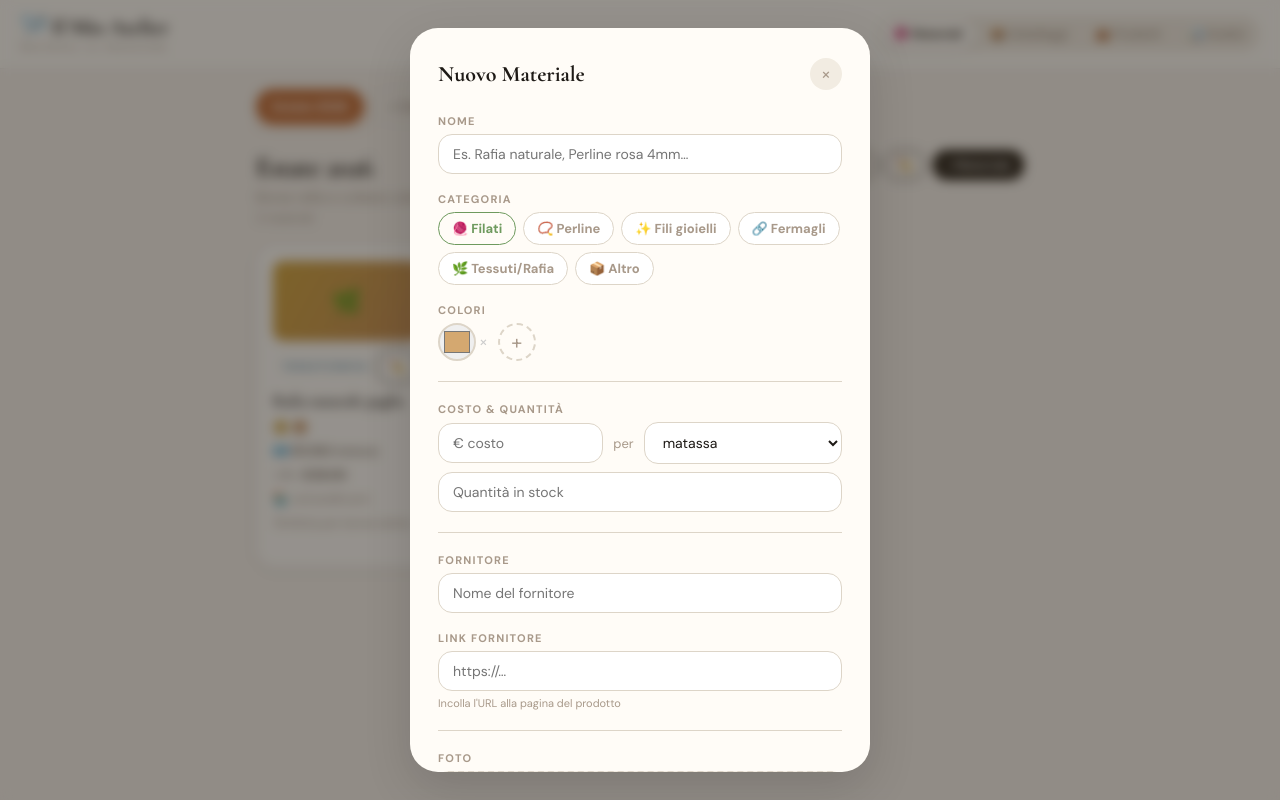
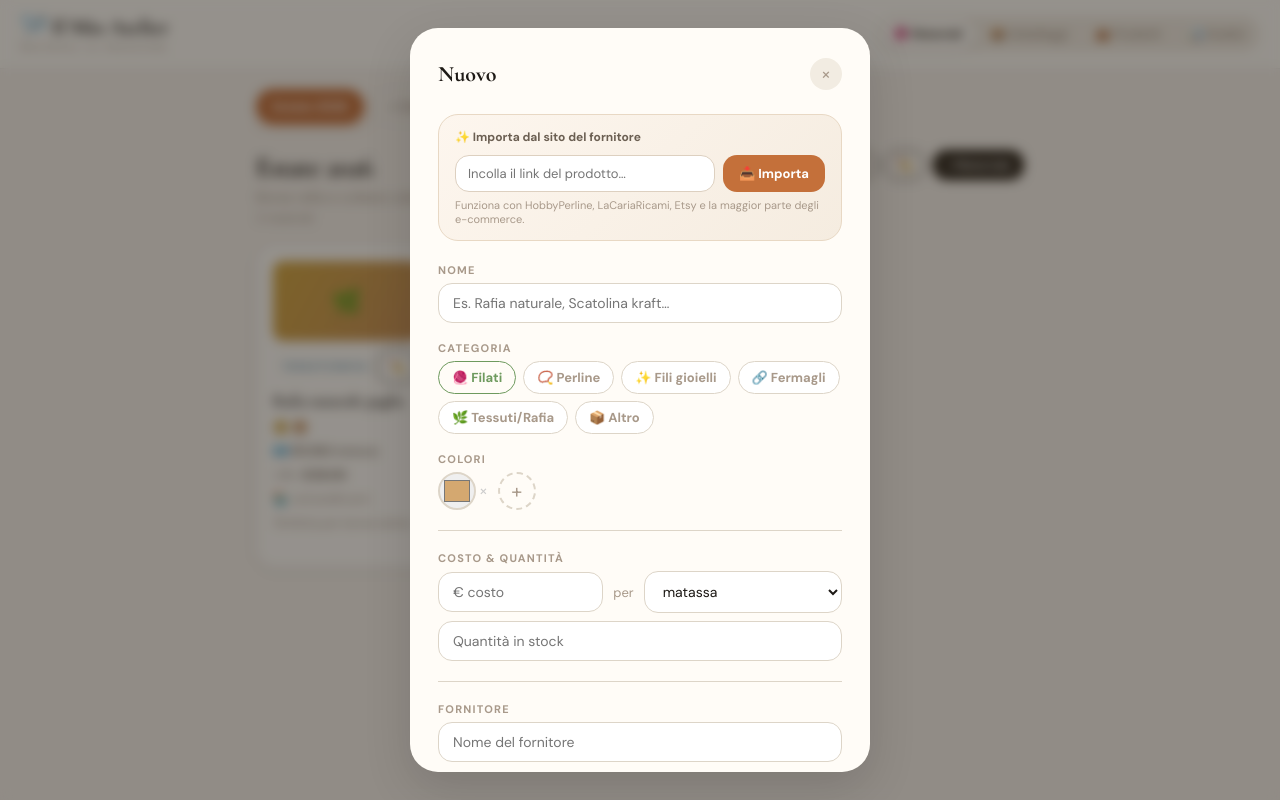
Before and after one commit to Syneshandremade/il-mio-atelier, a React (Vite) app: page / in a window 1280 px wide. Both pictures are taken after a click on the button "+ Materiale". Built offline with nearby package versions, Linux system fonts and the light colour scheme.

Commit message:
Update MaterialeModal.jsx

```diff
--- a/src/components/MaterialeModal.jsx
+++ b/src/components/MaterialeModal.jsx
@@ -24,22 +24,73 @@ function compressImage(file, cb) {
   reader.readAsDataURL(file)
 }
 
-export default function MaterialeModal({ editData, onSave, onClose }) {
+export default function MaterialeModal({ editData, catOverride, onSave, onClose }) {
   const isEdit = !!editData
   const fileRef = useRef()
+  const categorie = catOverride || CAT_MATERIALI
+
+  const [importUrl,      setImportUrl]      = useState('')
+  const [importing,      setImporting]      = useState(false)
+  const [importError,    setImportError]    = useState('')
+  const [importedFields, setImportedFields] = useState([])
+
   const [f, setF] = useState({
-    nome:          editData?.nome || '',
-    categoria:     editData?.categoria || 'filati',
-    colori:        editData?.colori ? [...editData.colori] : ['#d4a870'],
-    note:          editData?.note || '',
-    immagine:      editData?.immagine || null,
+    nome:          editData?.nome          || '',
+    categoria:     editData?.categoria     || categorie[0]?.id || 'filati',
+    colori:        editData?.colori        ? [...editData.colori] : ['#d4a870'],
+    note:          editData?.note          || '',
+    immagine:      editData?.immagine      || null,
     costoUnitario: editData?.costoUnitario ?? '',
-    unitaMisura:   editData?.unitaMisura || 'matassa',
-    quantita:      editData?.quantita ?? '',
-    fornitore:     editData?.fornitore || '',
+    unitaMisura:   editData?.unitaMisura   || 'matassa',
+    quantita:      editData?.quantita      ?? '',
+    fornitore:     editData?.fornitore     || '',
     linkFornitore: editData?.linkFornitore || '',
   })
   const set = k => v => setF(p => ({ ...p, [k]: v }))
+
+  async function importaDalLink() {
+    if (!importUrl.trim()) return
+    setImporting(true)
+    setImportError('')
+    setImportedFields([])
+    try {
+      const res  = await fetch(`/api/scrape?url=${encodeURIComponent(importUrl.trim())}`)
+      const data = await res.json()
+      if (!res.ok || data.error) throw new Error(data.error || 'Errore sconosciuto')
+      const aggiornati = []
+      setF(prev => {
+        const next = { ...prev }
+        if (data.nome && !prev.nome) { next.nome = data.nome; aggiornati.push('nome') }
+        if (data.prezzo && !prev.costoUnitario) { next.costoUnitario = data.prezzo; aggiornati.push('prezzo') }
+        if (data.fornitore && !prev.fornitore) { next.fornitore = data.fornitore; aggiornati.push('fornitore') }
+        if (!prev.linkFornitore) { next.linkFornitore = importUrl.trim(); aggiornati.push('link') }
+        if (data.descrizione && !prev.note) { next.note = data.descrizione; aggiornati.push('note') }
+        return next
+      })
+      if (data.immagine) {
+        try {
+          const imgRes = await fetch(`/api/scrape?url=${encodeURIComponent(data.immagine)}`)
+          if (imgRes.ok) {
+            const blob = await imgRes.blob()
+            if (blob.type.startsWith('image/')) {
+              const reader = new FileReader()
+              reader.onload = ev => {
+                setF(p => ({ ...p, immagine: ev.target.result }))
+                aggiornati.push('foto')
+                setImportedFields([...aggiornati])
+              }
+              reader.readAsDataURL(blob)
+            }
+          }
+        } catch {}
+      }
+      setImportedFields([...aggiornati])
+    } catch (err) {
+      setImportError(err.message || 'Impossibile leggere la pagina. Compila manualmente.')
+    } finally {
+      setImporting(false)
+    }
+  }
 
   function handleImg(e) {
     const file = e.target.files[0]
@@ -52,29 +103,42 @@ export default function MaterialeModal({ editData, onSave, onClose }) {
       id: editData?.id || ('m-' + Date.now()),
       ...f,
       costoUnitario: parseFloat(f.costoUnitario) || 0,
-      quantita: parseFloat(f.quantita) || 0,
-      createdAt: editData?.createdAt || Date.now(),
+      quantita:      parseFloat(f.quantita)      || 0,
+      createdAt:     editData?.createdAt || Date.now(),
     })
   }
 
   return (
-    <Modal title={isEdit ? 'Modifica Materiale' : 'Nuovo Materiale'} onClose={onClose}>
+    <Modal title={isEdit ? 'Modifica' : 'Nuovo'} onClose={onClose}>
+
+      <div style={{ background: 'linear-gradient(135deg, #fdf6ee, #f5ece0)', border: '1.5px solid #e8d8c4', borderRadius: 'var(--r-l)', padding: '14px 16px', marginBottom: 22 }}>
+        <div style={{ fontSize: 12, fontWeight: 700, color: 'var(--text-2)', marginBottom: 10 }}>✨ Importa dal sito del fornitore</div>
+        <div style={{ display: 'flex', gap: 8 }}>
+          <input value={importUrl} onChange={e => { setImportUrl(e.target.value); setImportError('') }}
+            onKeyDown={e => e.key === 'Enter' && importaDalLink()}
+            placeholder="Incolla il link del prodotto…"
+            style={{ flex: 1, padding: '9px 12px', borderRadius: 'var(--r-m)', border: '1.5px solid #ddd0c0', fontSize: 13, fontFamily: 'var(--ff-body)', background: '#fff', outline: 'none' }} />
+          <button onClick={importaDalLink} disabled={importing || !importUrl.trim()}
+            style={{ background: importing ? '#ccc' : 'var(--accent-warm)', color: '#fff', border: 'none', borderRadius: 'var(--r-m)', padding: '9px 16px', fontSize: 13, fontWeight: 700, cursor: importing ? 'wait' : 'pointer', whiteSpace: 'nowrap', flexShrink: 0 }}>
+            {importing ? '⏳ Lettura…' : '📥 Importa'}
+          </button>
+        </div>
+        {importError && <p style={{ marginTop: 8, fontSize: 12, color: '#c04a4a' }}>⚠️ {importError}</p>}
+        {importedFields.length > 0 && !importing && <p style={{ marginTop: 8, fontSize: 12, color: '#4a8e4a', fontWeight: 600 }}>✓ Precompilati: {importedFields.join(', ')} — controlla e correggi!</p>}
+        <p style={{ marginTop: 6, fontSize: 11, color: 'var(--text-3)' }}>Funziona con HobbyPerline, LaCariaRicami, Etsy e la maggior parte degli e-commerce.</p>
+      </div>
+
       <Field label="Nome">
-        <Input value={f.nome} onChange={set('nome')} placeholder="Es. Rafia naturale, Perline rosa 4mm…" />
+        <Input value={f.nome} onChange={set('nome')} placeholder="Es. Rafia naturale, Scatolina kraft…" />
       </Field>
 
       <Field label="Categoria">
         <div style={{ display: 'flex', flexWrap: 'wrap', gap: 7 }}>
-          {CAT_MATERIALI.map(cat => (
+          {categorie.map(cat => (
             <button key={cat.id} onClick={() => setF(p => ({ ...p, categoria: cat.id }))}
-              style={{
-                padding: '7px 13px', borderRadius: 'var(--r-pill)',
-                border: '1.5px solid',
-                borderColor: f.categoria === cat.id ? cat.cssVar : 'var(--border-s)',
-                background: f.categoria === cat.id ? cat.cssVar + '22' : '#fff',
-                color: f.categoria === cat.id ? cat.cssVar : 'var(--text-3)',
-                fontSize: 13, fontWeight: 700, cursor: 'pointer',
-              }}>{cat.emoji} {cat.label}</button>
+              style={{ padding: '7px 13px', borderRadius: 'var(--r-pill)', border: '1.5px solid', borderColor: f.categoria === cat.id ? cat.cssVar : 'var(--border-s)', background: f.categoria === cat.id ? cat.cssVar + '22' : '#fff', color: f.categoria === cat.id ? cat.cssVar : 'var(--text-3)', fontSize: 13, fontWeight: 700, cursor: 'pointer' }}>
+              {cat.emoji} {cat.label}
+            </button>
           ))}
         </div>
       </Field>
@@ -88,18 +152,15 @@ export default function MaterialeModal({ editData, onSave, onClose }) {
       <Field label="Costo & Quantità">
         <Row gap={10}>
           <div style={{ flex: 1 }}>
-            <Input type="number" value={f.costoUnitario} onChange={set('costoUnitario')}
-              placeholder="€ costo" min="0" step="0.01" />
+            <Input type="number" value={f.costoUnitario} onChange={set('costoUnitario')} placeholder="€ costo" min="0" step="0.01" />
           </div>
           <span style={{ color: 'var(--text-3)', fontSize: 13 }}>per</span>
           <div style={{ flex: 1.2 }}>
-            <Select value={f.unitaMisura} onChange={set('unitaMisura')}
-              options={UNITA_MISURA.map(u => ({ value: u, label: u }))} />
+            <Select value={f.unitaMisura} onChange={set('unitaMisura')} options={UNITA_MISURA.map(u => ({ value: u, label: u }))} />
           </div>
         </Row>
         <div style={{ marginTop: 8 }}>
-          <Input type="number" value={f.quantita} onChange={set('quantita')}
-            placeholder="Quantità in stock" min="0" step="0.5" />
+          <Input type="number" value={f.quantita} onChange={set('quantita')} placeholder="Quantità in stock" min="0" step="0.5" />
         </div>
         {f.costoUnitario > 0 && f.quantita > 0 && (
           <p style={{ marginTop: 6, fontSize: 12, color: 'var(--accent-warm)', fontWeight: 700 }}>
@@ -113,7 +174,7 @@ export default function MaterialeModal({ editData, onSave, onClose }) {
       <Field label="Fornitore">
         <Input value={f.fornitore} onChange={set('fornitore')} placeholder="Nome del fornitore" />
       </Field>
-      <Field label="Link fornitore" hint="Incolla l'URL alla pagina del prodotto">
+      <Field label="Link fornitore">
         <Input value={f.linkFornitore} onChange={set('linkFornitore')} placeholder="https://…" />
       </Field>
 
@@ -138,12 +199,12 @@ export default function MaterialeModal({ editData, onSave, onClose }) {
       </Field>
 
       <Field label="Note">
-        <Textarea value={f.note} onChange={set('note')} placeholder="Misura foro, codice colore, note di lavorazione…" rows={2} />
+        <Textarea value={f.note} onChange={set('note')} placeholder="Misura, codice colore, note…" rows={2} />
       </Field>
 
       <div style={{ marginTop: 6 }}>
         <Btn fullWidth color="var(--accent)" onClick={save}>
-          {isEdit ? '✓ Salva modifiche' : '+ Aggiungi materiale'}
+          {isEdit ? '✓ Salva modifiche' : '+ Aggiungi'}
         </Btn>
       </div>
     </Modal>
```
